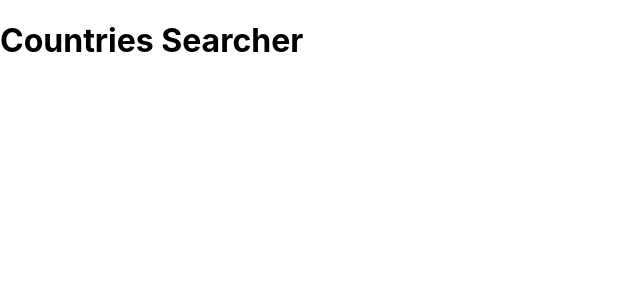
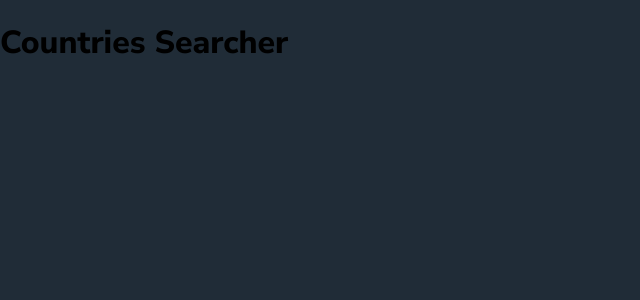
Before and after one commit to JCelayaRdz/countries-searcher-react, a React (Create React App) app: page / in a window 1280 px wide. Shown: the top 300 px of the page, without its empty margins (0-640 px from the left). Built offline with nearby package versions, Linux system fonts and the light colour scheme.

Commit message:
Add global styles and update readme

```diff
--- a/src/index.css
+++ b/src/index.css
@@ -1,13 +1,21 @@
-body {
-  margin: 0;
-  font-family: -apple-system, BlinkMacSystemFont, 'Segoe UI', 'Roboto', 'Oxygen',
-    'Ubuntu', 'Cantarell', 'Fira Sans', 'Droid Sans', 'Helvetica Neue',
-    sans-serif;
-  -webkit-font-smoothing: antialiased;
-  -moz-osx-font-smoothing: grayscale;
+@import url('https://fonts.googleapis.com/css2?family=Nunito+Sans:wght@300;600;800&display=swap');
+
+*,
+*::after,
+*::before {
+  box-sizing: border-box;
 }
 
-code {
-  font-family: source-code-pro, Menlo, Monaco, Consolas, 'Courier New',
-    monospace;
+body{
+  font-family: 'Nunito Sans', sans-serif;
+  background-color: hsl(207, 26%, 17%);
+  margin: 0;
 }
+
+body.light {
+  background-color: hsl(0, 0%, 98%);
+}
+
+#root {
+  height: 100vh;
+}
```
Also changed, not shown: 1 other file (tests, documents, lock files or other folders).
